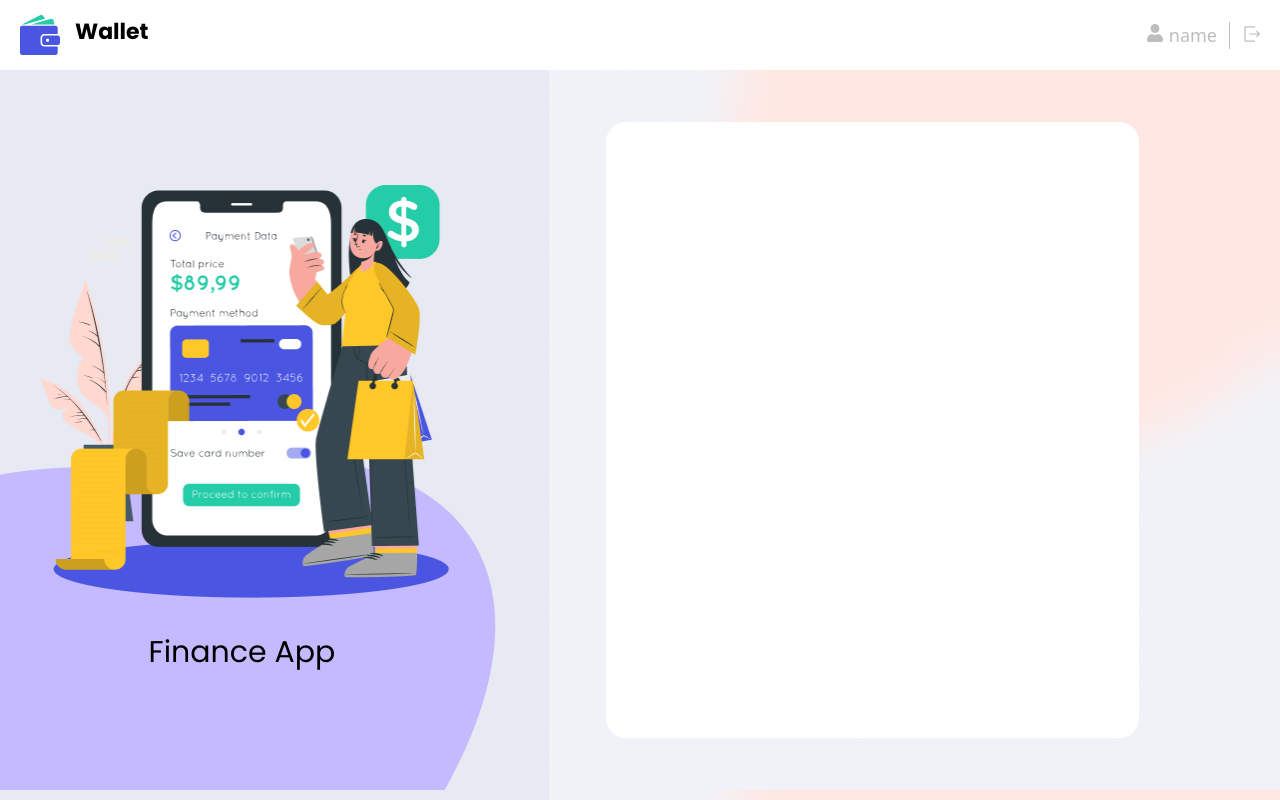
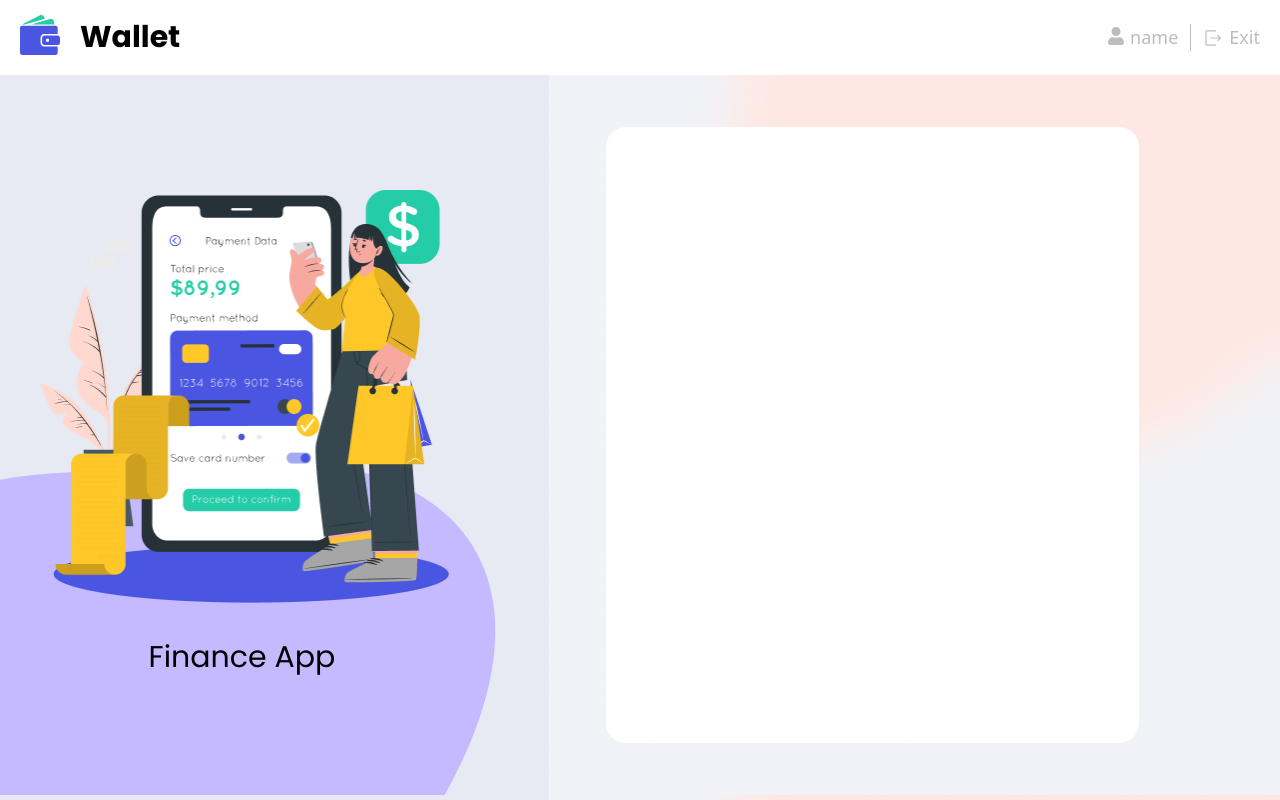
Before and after one commit to iamblashch/react_project, a React (Create React App) app: page / in a window 1280 px wide. Shown: the top 800 px of the page. Built offline with nearby package versions, Linux system fonts and the light colour scheme.

Commit message:
update_logo

```diff
--- a/src/components/Header/Header.js
+++ b/src/components/Header/Header.js
@@ -34,10 +34,10 @@ export const Header = () => {
             </IconContext.Provider>
           </div>
           <IconContext.Provider
-            value={{ className: 'global-class-name', size: '24px' }}
+            value={{ className: 'global-class-name', size: '18px' }}
           >
             <button className={s.logout__button} type="button">
-              <RxExit value={{ className: 'global-class-name', size: '24px' }} />
+              <RxExit />
               <span className={s.logout__text}>Exit</span>
             </button>
           </IconContext.Provider>
--- a/src/components/Header/Header.module.scss
+++ b/src/components/Header/Header.module.scss
@@ -1,3 +1,4 @@
+@import "../../stylesheet/vars";
 .container {
   width: 320px;
   padding-left: 20px;
@@ -38,6 +39,11 @@
     line-height: 1.5;
     margin-left: 15px;
     transition: color 450ms ease;
+    @media screen and (min-width: 479px) {
+      margin-left: 20px;
+      font-size: 30px;
+      line-height: 1.5;
+    }
   }
 }
 .user {
@@ -57,13 +63,20 @@
 .logout {
   display: flex;
   &__button {
-    width: 18px;
-    height: 18px;
     display: flex;
+    align-items: center;
     border: none;
     background-color: transparent;
     color: rgba(189, 189, 189, 1);
     transition: color 250ms ease;
+    &:hover,
+    &:focus{
+       color:var(--accent-pink);
+    }
+    &:hover span,
+    &:focus span{
+    color: var(--accent-pink);
+    }
   }
   &__text {
     display: none;
@@ -71,8 +84,11 @@
     font-size: 18px;
     line-height: 1.5;
     margin-left: 8px;
-    color: var(--secondary-text-cl);
+    color: var();
     transition: color 250ms ease;
+    @media screen and (min-width: 479px) {
+     display: block;
+    }
   }
 }
 
```
Also changed, not shown: src/components/App.jsx (line endings or trailing spaces).
